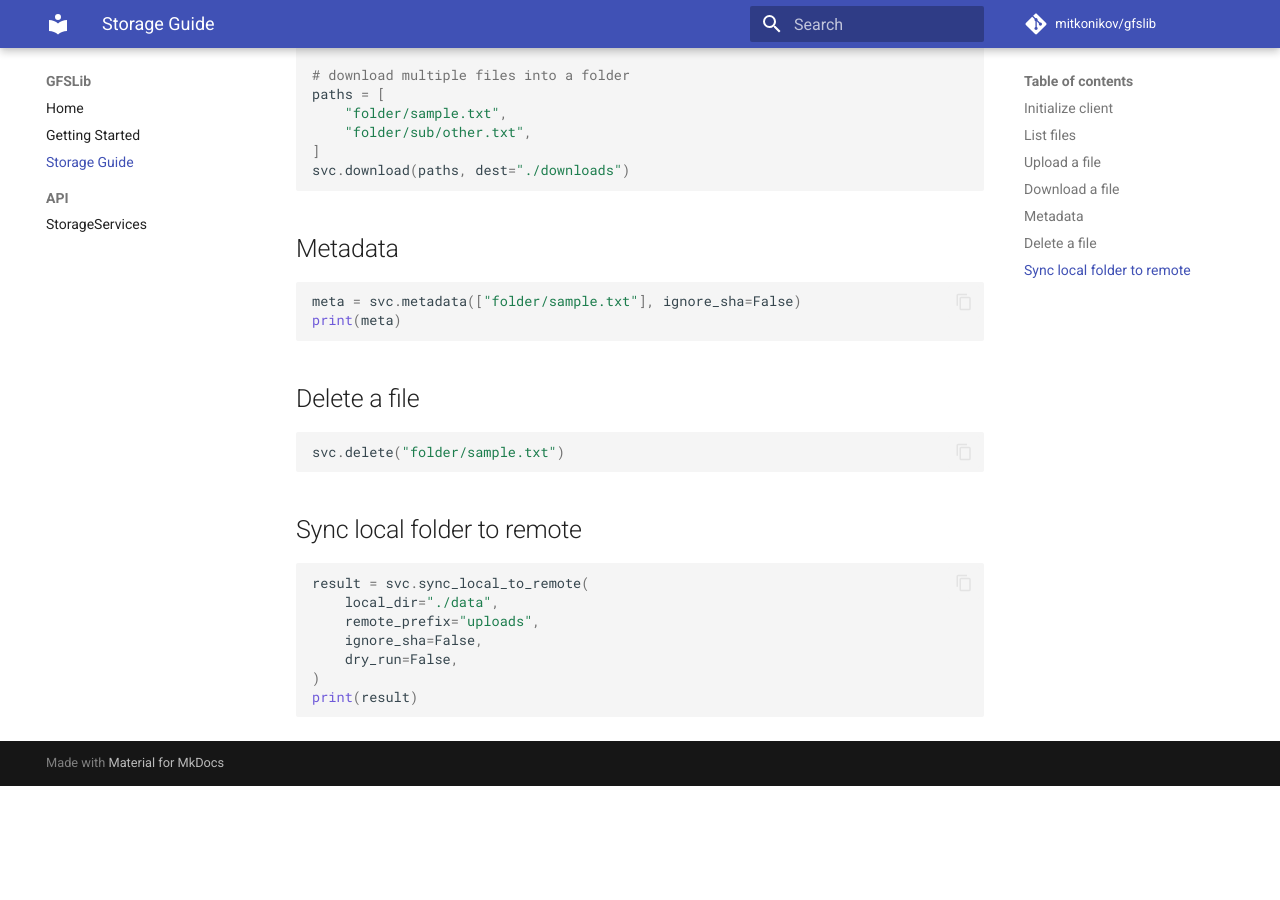
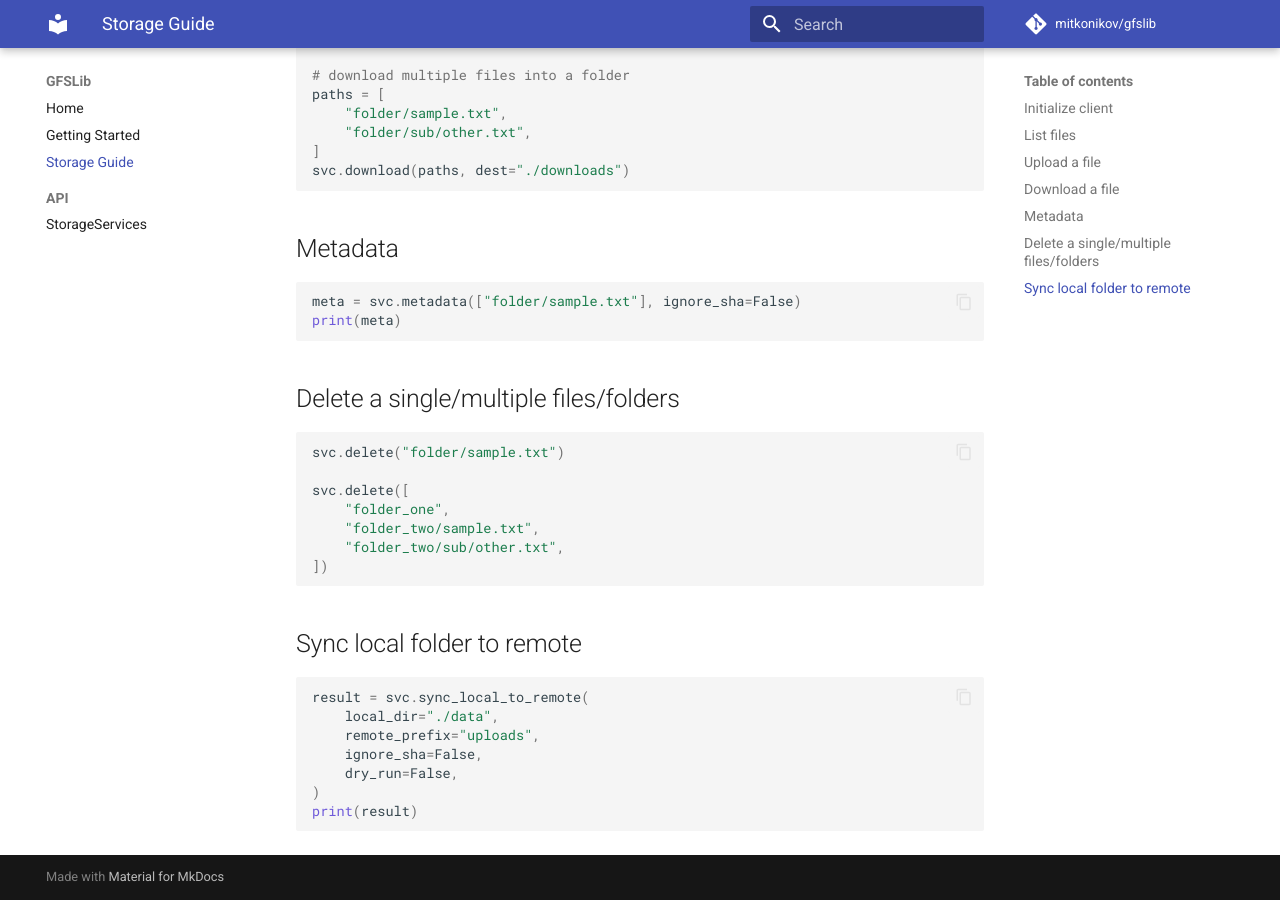
Before and after one commit to mitkonikov/gfslib, an MkDocs documentation site: the page built from docs/storage-guide.md, in a window 1280 px wide and 900 px high, scrolled down 1114 px. Built offline with MkDocs 1.6.1 and Material for MkDocs 9.7.7, drawn with Linux system fonts in a browser that asks for light colours; comment, search, counter and statistics services are not loaded; before the commit the page ends 1900 px from its top, so only the background shows below that.

````diff
--- a/docs/storage-guide.md
+++ b/docs/storage-guide.md
@@ -60,10 +60,16 @@ meta = svc.metadata(["folder/sample.txt"], ignore_sha=False)
 print(meta)
 ```
 
-## Delete a file
+## Delete a single/multiple files/folders
 
 ```python
 svc.delete("folder/sample.txt")
+
+svc.delete([
+    "folder_one",
+    "folder_two/sample.txt",
+    "folder_two/sub/other.txt",
+])
 ```
 
 ## Sync local folder to remote
--- a/pyproject.toml
+++ b/pyproject.toml
@@ -1,6 +1,6 @@
 [project]
 name = "gfslib"
-version = "0.3.0"
+version = "0.3.1"
 packages = [{ include = "gfslib", from = "src" }]
 description = "Python library for communication to the GeMMA Fusion Server"
 authors = [
--- a/src/gfslib/__init__.py
+++ b/src/gfslib/__init__.py
@@ -1,2 +1,2 @@
-__version__ = "0.3.0"
+__version__ = "0.3.1"
 __author__ = "Mitko Nikov"
````
Also changed, not shown: CHANGELOG.md (+1 -1 lines).
